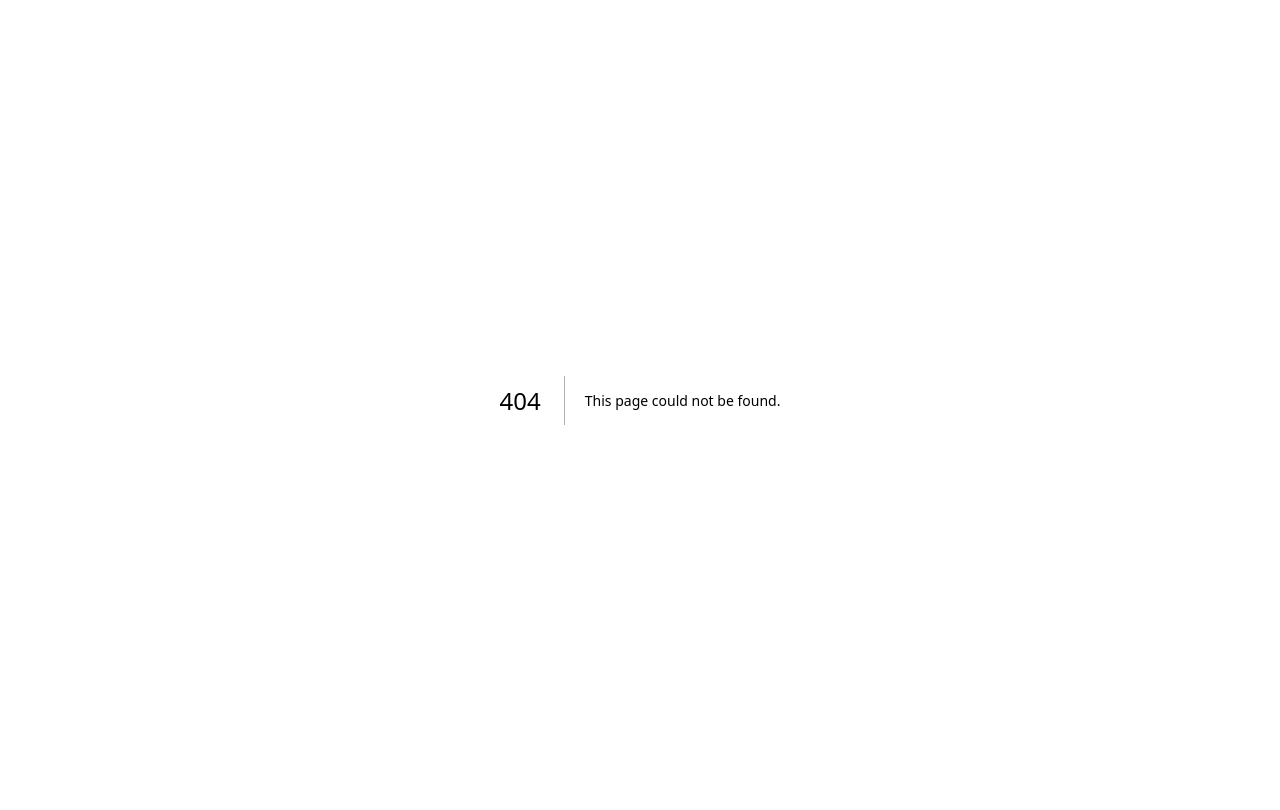
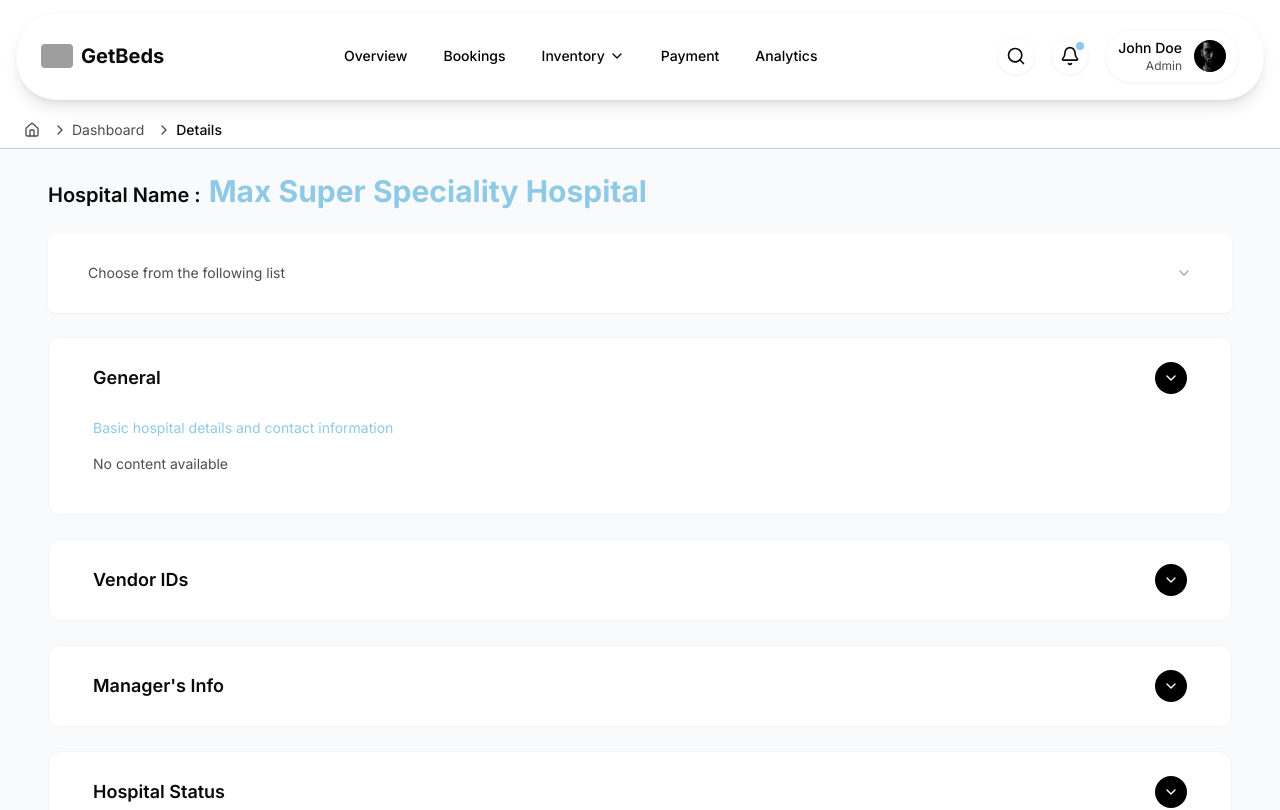
Before and after one commit to Sunil-jangid/getbeds-admin, a Next.js app: page /dashboard/details in a window 1280 px wide. Before the commit this address had no page. Shown: the top 810 px of the page. Built offline with nearby package versions, Linux system fonts and the light colour scheme; grey boxes are pictures that could not be loaded.

Commit message:
Details page

```diff
--- /dev/null
+++ b/src/app/dashboard/details/page.tsx
@@ -0,0 +1,138 @@
+import { AccordionCard } from "@/components/accordion-card";
+import {
+  Select,
+  SelectContent,
+  SelectItem,
+  SelectTrigger,
+  SelectValue,
+} from "@/components/ui/select";
+
+type HospitalSection = {
+  id: string;
+  title: string;
+  subtitle?: string;
+  content?: React.ReactNode;
+};
+
+const hospitalSections: HospitalSection[] = [
+  {
+    id: "general",
+    title: "General",
+    subtitle: "Basic hospital details and contact information",
+  },
+  {
+    id: "vendorid",
+    title: "Vendor IDs",
+    subtitle: "Vendor ID",
+  },
+  {
+    id: "managers",
+    title: "Manager's Info",
+    subtitle: "Manager details",
+  },
+  {
+    id: "status",
+    title: "Hospital Status",
+    subtitle: "Hospital status",
+  },
+  {
+    id: "contentverificiation",
+    title: "Hospital Content Verification",
+    subtitle: "Hospital content verification details",
+  },
+  {
+    id: "settings",
+    title: "Hospital Settings",
+    subtitle: "Hospital settings",
+  },
+  {
+    id: "payathospital",
+    title: "Pay At Hospital Info",
+    subtitle: "Pay at hospital details",
+  },
+  {
+    id: "basicinfo",
+    title: "Basic Hospital Info",
+    subtitle: "Basic hospital details",
+  },
+  {
+    id: "address",
+    title: "Address Info",
+    subtitle: "Hospital address",
+  },
+  {
+    id: "contact",
+    title: "Contact Info",
+    subtitle: "Hospital contact details",
+  },
+  {
+    id: "services",
+    title: "Hospital Services",
+    subtitle: "Hospital services",
+  },
+  {
+    id: "policies",
+    title: "Hospital Policies",
+    subtitle: "Hospital policies",
+  },
+  {
+    id: "payout",
+    title: "Payout Condition",
+    subtitle: "Payout condition details",
+  },
+  {
+    id: "admin",
+    title: "Admin",
+    subtitle: "Admin details",
+  },
+  {
+    id: "location",
+    title: "Hospital Location Info",
+    subtitle: "Hospital location details",
+  },
+];
+
+const HospitalDetails = () => {
+  return (
+    <div className="p-4 space-y-4 bg-gray-50">
+      <div className="container mx-auto">
+        <div className="mt-2 mb-6 flex flex-col gap-6">
+          <div className="flex flex-row gap-2 items-end">
+            <h1 className="text-xl font-semibold">Hospital Name : </h1>
+            <p className="text-3xl font-bold text-[#8ECAE6]">
+              Max Super Speciality Hospital
+            </p>
+          </div>
+          <Select>
+            <SelectTrigger className="p-10 border-0 bg-white rounded-lg">
+              <SelectValue placeholder="Choose from the following list" />
+            </SelectTrigger>
+            <SelectContent className="bg-white">
+              {hospitalSections.map((section) => (
+                <SelectItem key={section.id} value={section.id} className="p-3">
+                  {section.title}
+                </SelectItem>
+              ))}
+            </SelectContent>
+          </Select>
+        </div>
+
+        <div className="space-y-6">
+          {hospitalSections.map((section) => (
+            <AccordionCard
+              key={section.id}
+              value={section.id}
+              title={section.title}
+              subtitle={section.subtitle}
+              defaultOpen={section.id === "general"}
+            >
+              {section.content}
+            </AccordionCard>
+          ))}
+        </div>
+      </div>
+    </div>
+  );
+};
+
+export default HospitalDetails;
--- /dev/null
+++ b/src/components/accordion-card.tsx
@@ -0,0 +1,59 @@
+"use client";
+
+import * as React from "react";
+import { Card, CardContent } from "@/components/ui/card";
+import {
+  Accordion,
+  AccordionContent,
+  AccordionItem,
+  AccordionTrigger,
+} from "@/components/ui/accordion";
+
+interface AccordionCardProps {
+  title: string;
+  subtitle?: string;
+  children?: React.ReactNode;
+  defaultOpen?: boolean;
+  className?: string;
+  value?: string;
+}
+
+export function AccordionCard({
+  title,
+  subtitle,
+  children,
+  defaultOpen = false,
+  className,
+  value = "item",
+}: AccordionCardProps) {
+  return (
+    <Accordion
+      type="single"
+      collapsible
+      defaultValue={defaultOpen ? value : undefined}
+      className={`${className}`}
+    >
+      <AccordionItem value={value} className="border-0">
+        <Card className="px-5 bg-white border border-gray-100 shadow-none">
+          <AccordionTrigger className="hover:no-underline p-6">
+            <h3 className="text-lg font-semibold">{title}</h3>
+          </AccordionTrigger>
+          <AccordionContent>
+            <CardContent className="p">
+                {subtitle && (
+                  <p className="text-sm text-[#8ECAE6]">{subtitle}</p>
+                )}
+                <div className="mt-4">
+                {children || (
+                  <p className="text-sm text-muted-foreground">
+                    No content available
+                  </p>
+                )}
+                </div>
+            </CardContent>
+          </AccordionContent>
+        </Card>
+      </AccordionItem>
+    </Accordion>
+  );
+}
--- /dev/null
+++ b/src/components/ui/accordion.tsx
@@ -0,0 +1,59 @@
+"use client";
+
+import * as React from "react";
+import * as AccordionPrimitive from "@radix-ui/react-accordion";
+import { ChevronDown } from "lucide-react";
+
+import { cn } from "@/lib/utils";
+
+const Accordion = AccordionPrimitive.Root;
+
+const AccordionItem = React.forwardRef<
+  React.ElementRef<typeof AccordionPrimitive.Item>,
+  React.ComponentPropsWithoutRef<typeof AccordionPrimitive.Item>
+>(({ className, ...props }, ref) => (
+  <AccordionPrimitive.Item
+    ref={ref}
+    className={cn("border-b", className)}
+    {...props}
+  />
+));
+AccordionItem.displayName = "AccordionItem";
+
+const AccordionTrigger = React.forwardRef<
+  React.ElementRef<typeof AccordionPrimitive.Trigger>,
+  React.ComponentPropsWithoutRef<typeof AccordionPrimitive.Trigger>
+>(({ className, children, ...props }, ref) => (
+  <AccordionPrimitive.Header className="flex">
+    <AccordionPrimitive.Trigger
+      ref={ref}
+      className={cn(
+        "flex flex-1 items-center justify-between py-4 text-sm font-medium transition-all hover:underline text-left [&[data-state=open]>svg]:rotate-180",
+        className
+      )}
+      {...props}
+    >
+      {children}
+      <div className="flex items-center bg-black rounded-full p-2">
+        <ChevronDown className="h-4 w-4 shrink-0 transition-transform duration-200 text-white" />
+      </div>
+    </AccordionPrimitive.Trigger>
+  </AccordionPrimitive.Header>
+));
+AccordionTrigger.displayName = AccordionPrimitive.Trigger.displayName;
+
+const AccordionContent = React.forwardRef<
+  React.ElementRef<typeof AccordionPrimitive.Content>,
+  React.ComponentPropsWithoutRef<typeof AccordionPrimitive.Content>
+>(({ className, children, ...props }, ref) => (
+  <AccordionPrimitive.Content
+    ref={ref}
+    className="overflow-hidden text-sm data-[state=closed]:animate-accordion-up data-[state=open]:animate-accordion-down"
+    {...props}
+  >
+    <div className={cn("pb-4 pt-0", className)}>{children}</div>
+  </AccordionPrimitive.Content>
+));
+AccordionContent.displayName = AccordionPrimitive.Content.displayName;
+
+export { Accordion, AccordionItem, AccordionTrigger, AccordionContent };
```
